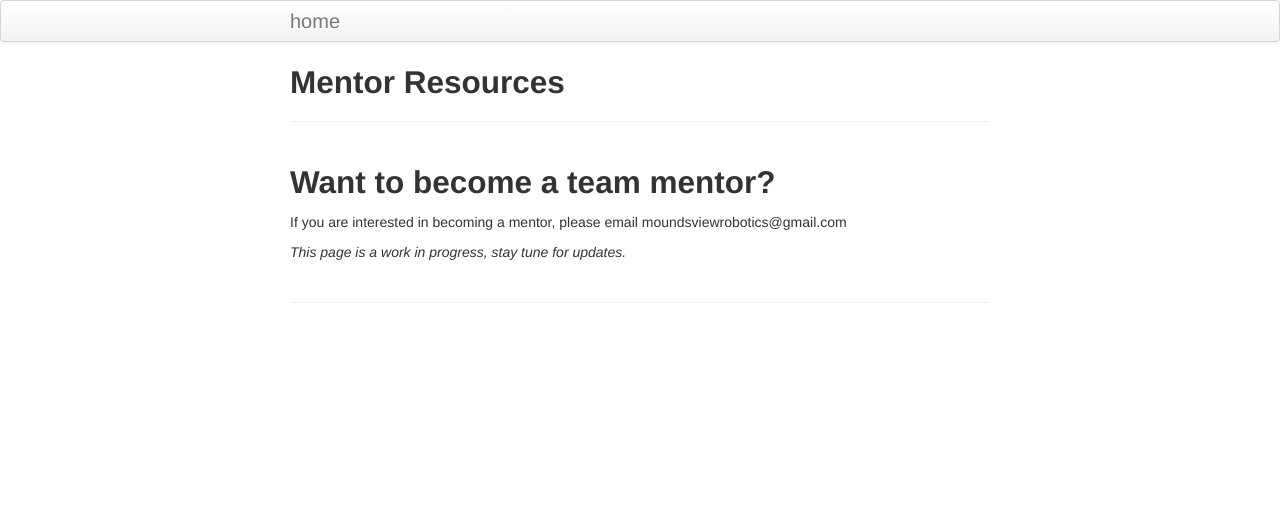
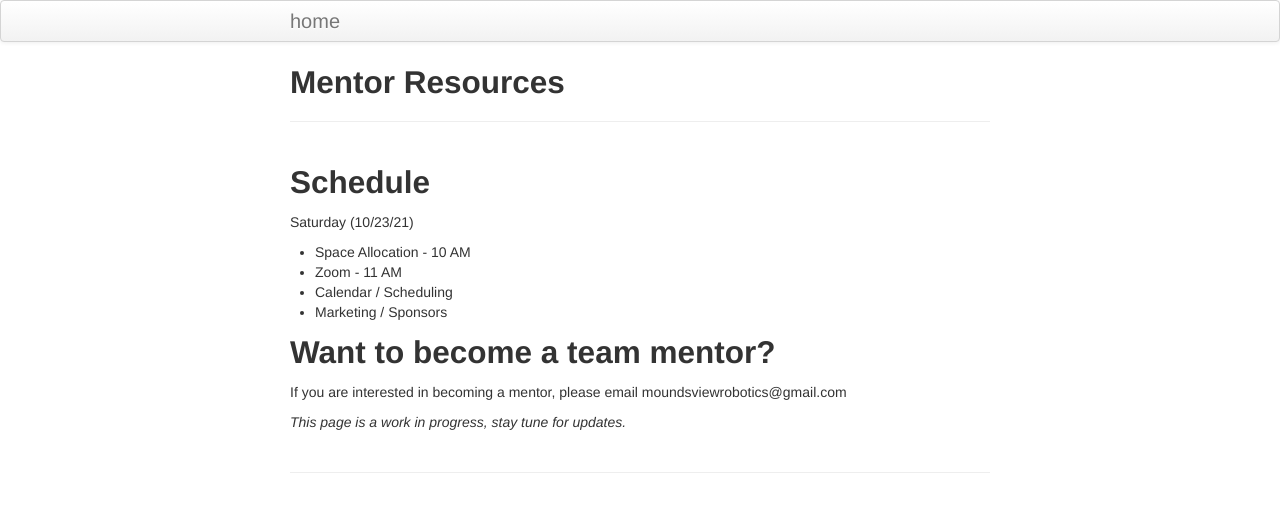
Before and after one commit to CalSch/FRC3407.github.io, a Jekyll site: the page built from pages/mentorresources.md, in a window 1280 px wide. Shown: the top 512 px of the page. Built offline with Jekyll 4.4.1, drawn with Linux system fonts in a browser that asks for light colours.

Commit message:
Added schedule for mentors meeting.
Added Saturdays agenda and schedule for mentors.

```diff
--- a/pages/mentorresources.md
+++ b/pages/mentorresources.md
@@ -4,6 +4,13 @@ title: Mentor Resources
 description: Resources for mentors
 ---
 
+## Schedule
+Saturday (10/23/21)
+- Space Allocation - 10 AM
+- Zoom - 11 AM
+-   Calendar / Scheduling
+-   Marketing / Sponsors
+
 ## Want to become a team mentor?
 If you are interested in becoming a mentor, please email moundsviewrobotics@gmail.com
 
```
